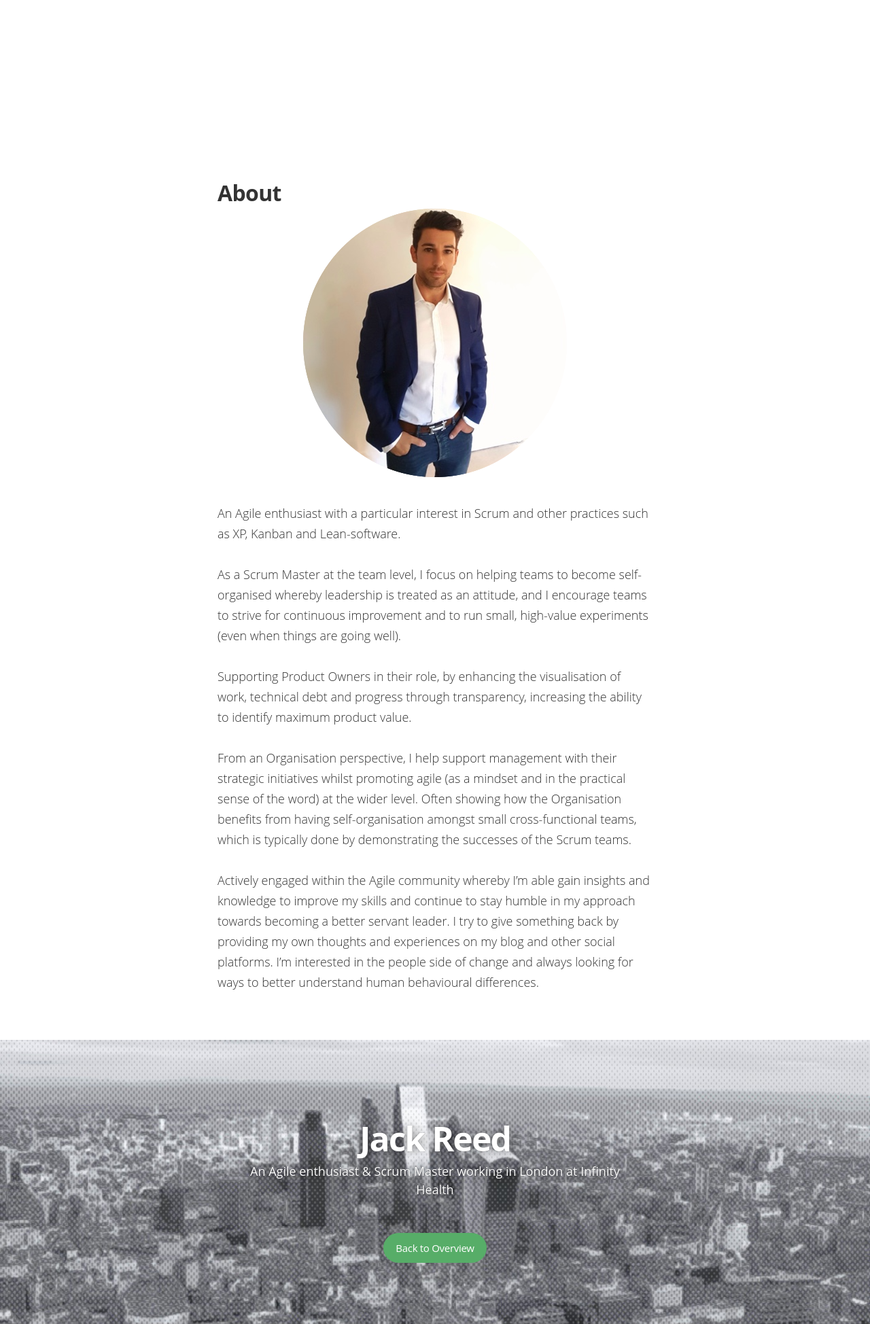
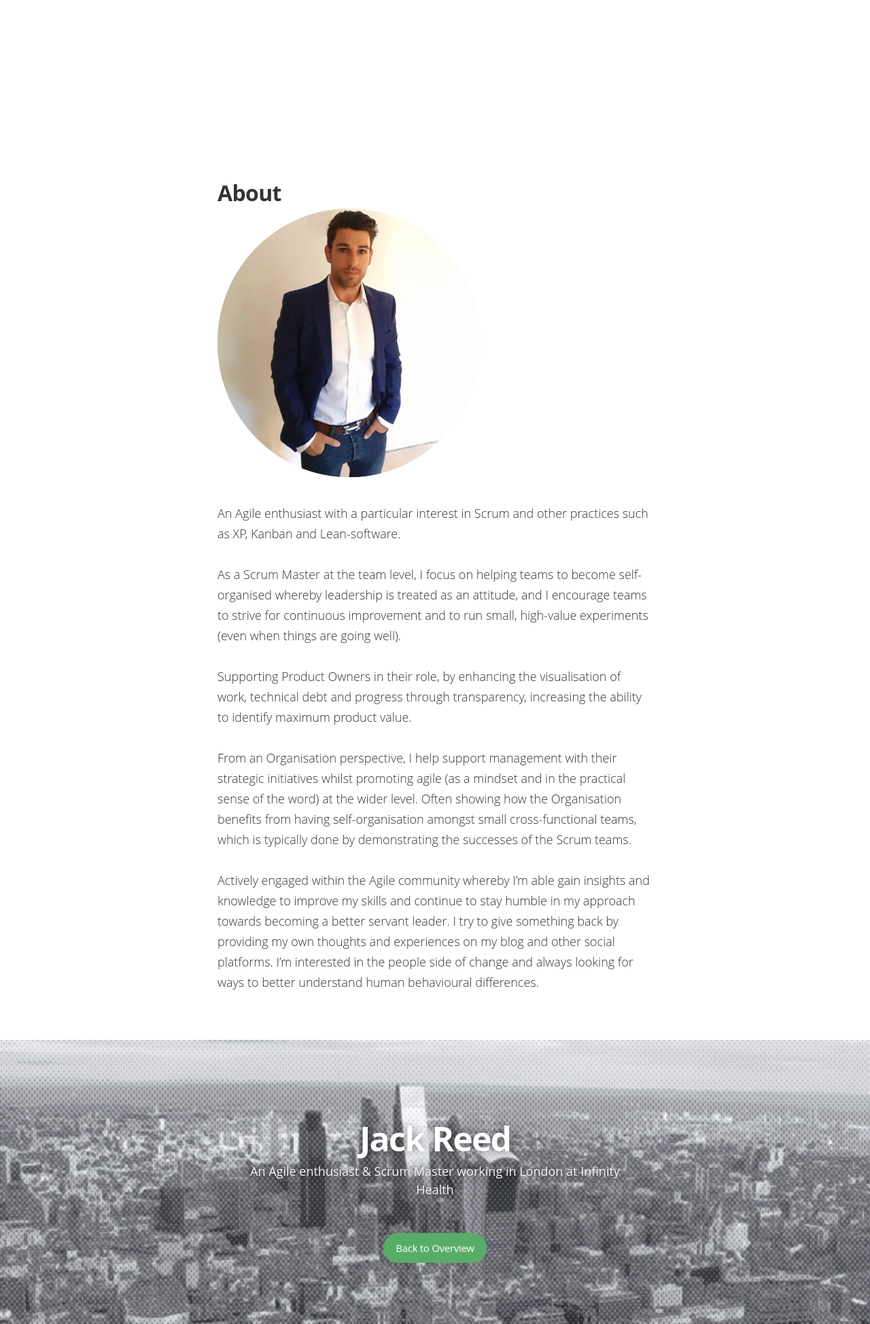
Before and after one commit to IamJackReed/JackReed, a Jekyll site: the page built from about.md, in a window 1280 px wide. Shown: the whole page at 68% size. Built offline with Jekyll 4.4.1, drawn with Linux system fonts in a browser that asks for light colours; nearby versions of some CDN libraries; some web fonts are replaced.

Commit message:
Update about.md

```diff
--- a/about.md
+++ b/about.md
@@ -5,7 +5,7 @@
 ---
 # About
 
-<p style="text-align:center;"><img src="/assets/images/about-me-profile.png"></p>
+<p style="text-align:left;"><img src="/assets/images/about-me-profile.png"></p>
 
 <span style="color:#00000; font-family: 'open sans'; font-size: 1em; font-size: 18px; font-weight: 200; hyphens: none;">
 An Agile enthusiast with a particular interest in Scrum and other practices such as XP, Kanban and Lean-software.
```
